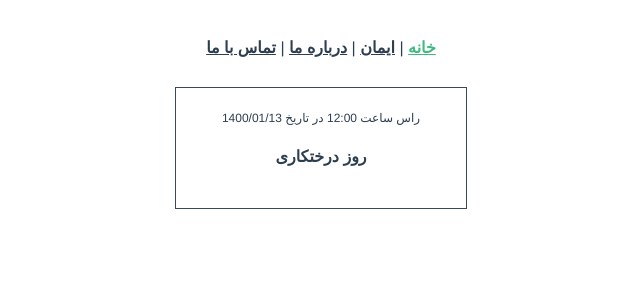
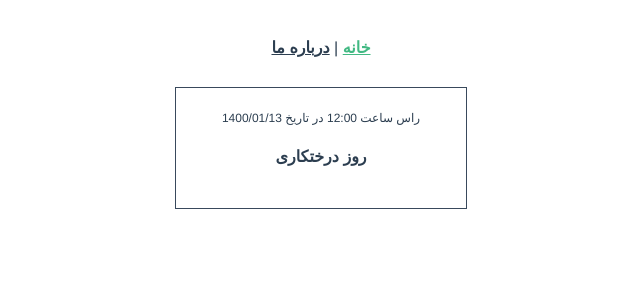
Before and after one commit to codepop-fa/Vue3Course, a Vue app: page / in a window 1280 px wide. Shown: the top 300 px of the page, without its empty margins (319-959 px from the left). Built offline with nearby package versions, Linux system fonts and the light colour scheme.

Commit message:
start lesson7

```diff
--- a/src/App.vue
+++ b/src/App.vue
@@ -1,9 +1,7 @@
 <template>
   <div id="nav">
     <router-link :to="{ name: 'Home'}">خانه</router-link> |
-    <router-link :to="{ name:  'user', params: {username: 'iman'}}">ایمان</router-link> |
-    <router-link to="/about">درباره ما</router-link> |
-     <router-link to="/contact">تماس با ما</router-link>
+    <router-link to="/about">درباره ما</router-link>
   </div>
   <router-view />
 </template>
--- a/src/router/index.js
+++ b/src/router/index.js
@@ -1,7 +1,5 @@
 import { createRouter, createWebHistory } from "vue-router";
 import Home from "../views/Home.vue";
-import Contact from '../views/Contact.vue';
-import User from '../views/User.vue';
 
 const routes = [
   {
@@ -18,21 +16,6 @@ const routes = [
     // which is lazy-loaded when the route is visited.
     component: () =>
       import(/* webpackChunkName: "about" */ "../views/About.vue")
-  },
-  {
-    path: "/about-us",
-    redirect: {name: "About"}
-  },
-  {
-    path: "/contact",
-    name: "Contact",
-    component: Contact,
-  },
-  {
-    path: "/user/:username",
-    name: "user",
-    component: User,
-    props: true
   }
 ];
 
--- a/src/views/Contact.vue
+++ /dev/null
@@ -1,15 +0,0 @@
-<template>
-    <div>
-        <h1>این صفحه تماس با ما است</h1>
-    </div>
-</template>
-
-<script>
-    export default {
-
-    }
-</script>
-
-<style lang="scss" scoped>
-
-</style>
--- a/src/views/User.vue
+++ /dev/null
@@ -1,11 +0,0 @@
-<template>
-  <div class="user">
-    <h1> This is  {{ username }} page </h1>
-  </div>
-</template>
-
-<script>
-export default {
-   props: ["username"]
-}
-</script>
```
